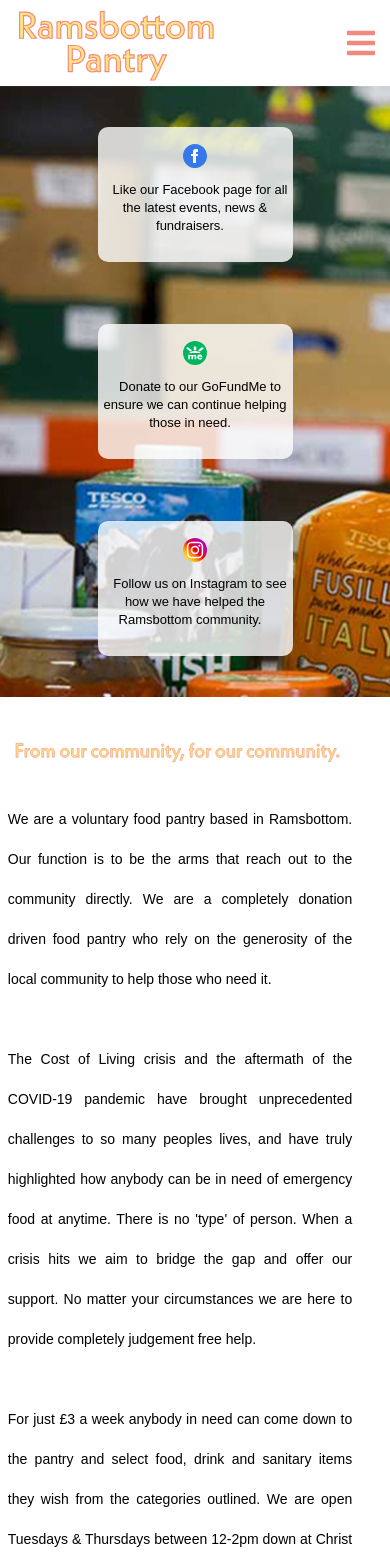
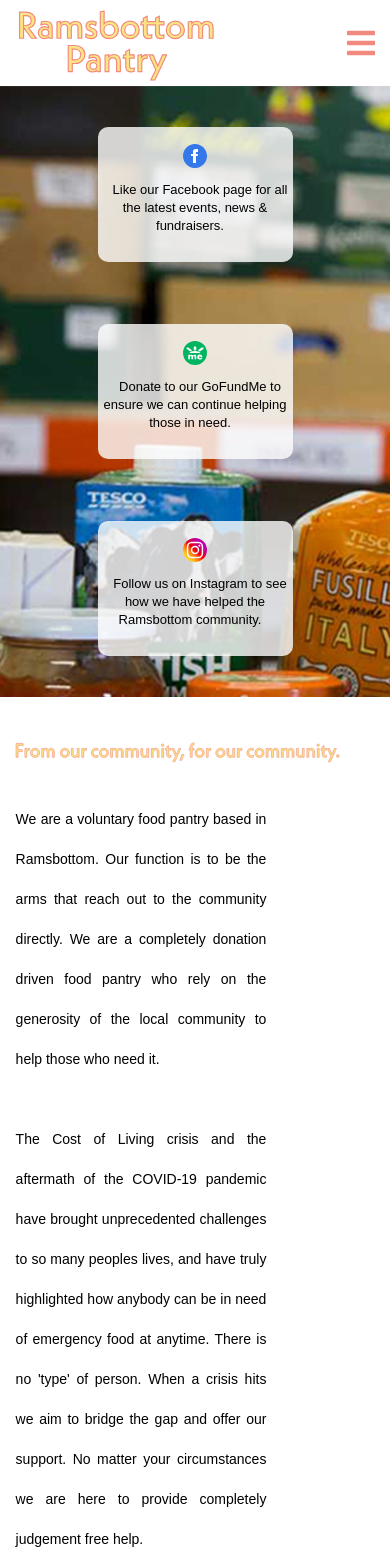
Before and after one commit to jbram-js/ramsbottom-pantry, a React (Create React App) app: page / in a window 390 px wide. Shown: the top 1568 px of the page. Built offline with nearby package versions, Linux system fonts and the light colour scheme.

Commit message:
margin changes

```diff
--- a/src/styles/Controller.scss
+++ b/src/styles/Controller.scss
@@ -43,8 +43,8 @@ li {
 
 @media (max-width: 1200px) {
   p {
-    padding-left: 2vw;
-    padding-right: 2vw;
+    padding-left: 4vw;
+    padding-right: 4vw;
   }
   p,
   li {
@@ -52,13 +52,14 @@ li {
   }
   h1 {
     font-size: 36px;
+    padding-left: 4vw;
   }
 }
 
 @media (max-width: 800px) {
   p {
-    padding-left: 2vw;
-    padding-right: 2vw;
+    padding-left: 4vw;
+    padding-right: 4vw;
   }
   p,
   li {
@@ -66,13 +67,14 @@ li {
   }
   h1 {
     font-size: 32px;
+    padding-left: 4vw;
   }
 }
 
 @media (max-width: 650px) {
   p {
-    padding-left: 2vw;
-    padding-right: 2vw;
+    padding-left: 4vw;
+    padding-right: 4vw;
   }
   p,
   li {
@@ -80,13 +82,14 @@ li {
   }
   h1 {
     font-size: 30px;
+    padding-left: 4vw;
   }
 }
 
 @media (max-width: 400px) {
   p {
-    padding-left: 2vw;
-    padding-right: 2vw;
+    padding-left: 4vw;
+    padding-right: 24vw;
   }
   p,
   li {
@@ -94,5 +97,6 @@ li {
   }
   h1 {
     font-size: 28px;
+    padding-left: 4vw;
   }
 }
--- a/src/styles/WhatWeNeed.scss
+++ b/src/styles/WhatWeNeed.scss
@@ -43,6 +43,9 @@
     flex-direction: column;
     height: auto;
   }
+  .wwn-list {
+    margin-left: -4vw;
+  }
 }
 
 @media (max-width: 600px) {
```
